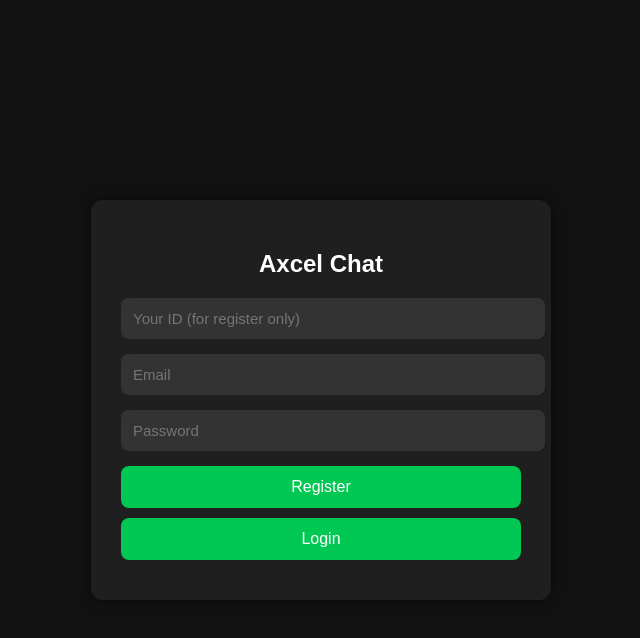
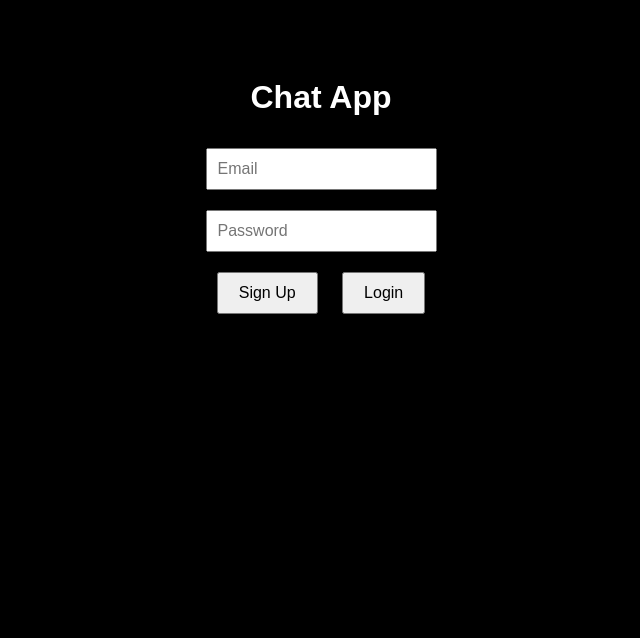
Before and after one commit to mehdjdjsjaks/2222, a plain HTML site: page index.html in a window 1280 px wide. Shown: the whole page, without its empty margins (319-959 px from the left). Drawn offline with Linux system fonts and the light colour scheme.

Commit message:
Update index.html

```diff
--- a/index.html
+++ b/index.html
@@ -1,130 +1,80 @@
 <!DOCTYPE html>
-<html lang="en">
+<html>
 <head>
-  <meta charset="UTF-8" />
-  <meta name="viewport" content="width=device-width, initial-scale=1.0"/>
-  <title>Axcel Chat - Login</title>
+  <meta charset="UTF-8">
+  <title>Chat App - Sign Up/Login</title>
   <style>
     body {
-      background-color: #121212;
-      font-family: Arial, sans-serif;
+      background-color: black;
       color: white;
-      display: flex;
-      justify-content: center;
-      align-items: center;
-      height: 100vh;
-      margin: 0;
+      font-family: sans-serif;
+      text-align: center;
+      padding-top: 50px;
     }
-
-    .container {
-      background-color: #1f1f1f;
-      padding: 30px;
-      border-radius: 12px;
-      box-shadow: 0 0 15px rgba(0, 0, 0, 0.5);
-      width: 90%;
-      max-width: 400px;
+    input {
+      margin: 10px;
+      padding: 10px;
+      font-size: 16px;
     }
-
-    .container h2 {
-      text-align: center;
-      margin-bottom: 20px;
-      font-size: 24px;
-    }
-
-    input {
-      width: 100%;
-      padding: 12px;
-      margin-bottom: 15px;
-      border: none;
-      border-radius: 8px;
-      font-size: 15px;
-      background-color: #333;
-      color: white;
-    }
-
     button {
-      width: 100%;
-      padding: 12px;
-      background-color: #00c853;
-      color: white;
-      border: none;
-      border-radius: 8px;
+      padding: 10px 20px;
       font-size: 16px;
+      margin: 10px;
       cursor: pointer;
-      margin-bottom: 10px;
-    }
-
-    button:hover {
-      background-color: #00b248;
     }
   </style>
 </head>
 <body>
-  <div class="container">
-    <h2>Axcel Chat</h2>
-    <input type="text" id="userId" placeholder="Your ID (for register only)">
-    <input type="email" id="email" placeholder="Email">
-    <input type="password" id="password" placeholder="Password">
-    <button onclick="register()">Register</button>
-    <button onclick="login()">Login</button>
-  </div>
+  <h1>Chat App</h1>
+  <input type="email" id="email" placeholder="Email"><br>
+  <input type="password" id="password" placeholder="Password"><br>
+  <button onclick="signUp()">Sign Up</button>
+  <button onclick="signIn()">Login</button>
 
-  <script type="module">
-    import { initializeApp } from "https://www.gstatic.com/firebasejs/11.6.0/firebase-app.js";
-    import { getAuth, createUserWithEmailAndPassword, signInWithEmailAndPassword } from "https://www.gstatic.com/firebasejs/11.6.0/firebase-auth.js";
-    import { getFirestore, doc, setDoc } from "https://www.gstatic.com/firebasejs/11.6.0/firebase-firestore.js";
+  <!-- Firebase SDKs -->
+  <script src="https://www.gstatic.com/firebasejs/10.9.0/firebase-app-compat.js"></script>
+  <script src="https://www.gstatic.com/firebasejs/10.9.0/firebase-auth-compat.js"></script>
 
+  <script>
+    // تنظیمات Firebase خودت رو اینجا بذار
     const firebaseConfig = {
-      apiKey: "AIzaSyAotSEQ5AUFuOCLnW2psgbnkQTEna6_88E",
-      authDomain: "chat-94a24.firebaseapp.com",
-      projectId: "chat-94a24",
-      storageBucket: "chat-94a24.firebasestorage.app",
-      messagingSenderId: "31996767354",
-      appId: "1:31996767354:web:057533c0f9d30dcbf4dfc3"
+      apiKey: "YOUR_API_KEY",
+      authDomain: "YOUR_PROJECT_ID.firebaseapp.com",
+      projectId: "YOUR_PROJECT_ID",
+      storageBucket: "YOUR_PROJECT_ID.appspot.com",
+      messagingSenderId: "SENDER_ID",
+      appId: "YOUR_APP_ID"
     };
 
-    const app = initializeApp(firebaseConfig);
-    const auth = getAuth(app);
-    const db = getFirestore(app);
+    firebase.initializeApp(firebaseConfig);
+    const auth = firebase.auth();
 
-    async function register() {
-      const email = document.getElementById("email").value;
-      const password = document.getElementById("password").value;
-      const userId = document.getElementById("userId").value;
-
-      if (!userId || !email || !password) {
-        alert("Please fill in all fields.");
-        return;
-      }
-
-      try {
-        const userCredential = await createUserWithEmailAndPassword(auth, email, password);
-        const user = userCredential.user;
-        await setDoc(doc(db, "users", userId), {
-          uid: user.uid,
-          email: user.email
-        });
-        alert("Registration successful!");
-      } catch (error) {
-        alert(error.message);
-      }
-    }
-
-    async function login() {
+    function signUp() {
       const email = document.getElementById("email").value;
       const password = document.getElementById("password").value;
 
-      if (!email || !password) {
-        alert("Please fill in both email and password.");
-        return;
-      }
+      auth.createUserWithEmailAndPassword(email, password)
+        .then((userCredential) => {
+          alert("ثبت‌نام با موفقیت انجام شد");
+        })
+        .catch((error) => {
+          alert("خطا: " + error.message);
+        });
+    }
 
-      try {
-        await signInWithEmailAndPassword(auth, email, password);
-        window.location.href = "chat.html";
-      } catch (error) {
-        alert(error.message);
-      }
+    function signIn() {
+      const email = document.getElementById("email").value;
+      const password = document.getElementById("password").value;
+
+      auth.signInWithEmailAndPassword(email, password)
+        .then((userCredential) => {
+          alert("ورود با موفقیت انجام شد");
+          // می‌تونی اینجا ریدایرکت کنی به صفحه چت
+          // window.location.href = "chat.html";
+        })
+        .catch((error) => {
+          alert("خطا: " + error.message);
+        });
     }
   </script>
 </body>
```
